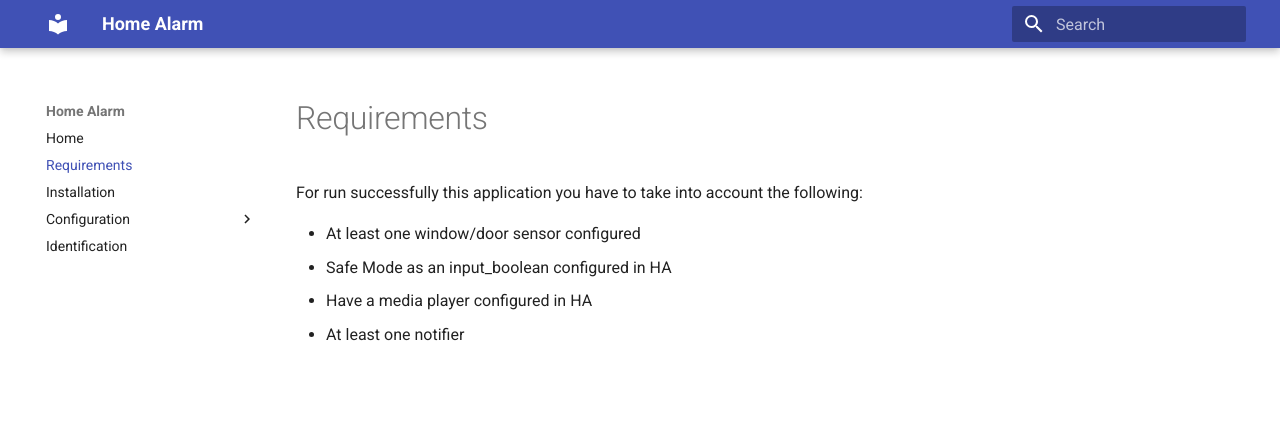
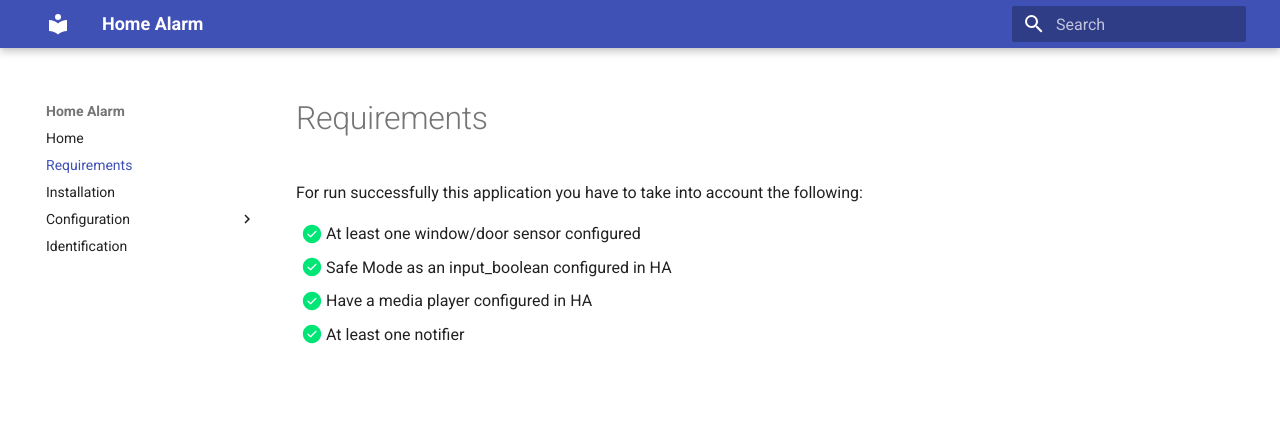
Before and after one commit to crserran/home-alarm, an MkDocs documentation site: the page built from docs/requirements.md, in a window 1280 px wide. Shown: the top 433 px of the page. Built offline with MkDocs 1.6.1 and Material for MkDocs 9.7.7, drawn with Linux system fonts in a browser that asks for light colours.

Commit message:
doc updated

```diff
--- a/docs/requirements.md
+++ b/docs/requirements.md
@@ -1,7 +1,7 @@
 # Requirements
 For run successfully this application you have to take into account the following:
 
-* At least one window/door sensor configured
-* Safe Mode as an input_boolean configured in HA
-* Have a media player configured in HA
-* At least one notifier
+* [x] At least one window/door sensor configured
+* [x] Safe Mode as an input_boolean configured in HA
+* [x] Have a media player configured in HA
+* [x] At least one notifier
--- a/mkdocs.yml
+++ b/mkdocs.yml
@@ -14,3 +14,8 @@ nav:
 markdown_extensions:
   - admonition
   - codehilite
+  - pymdownx.emoji:
+      emoji_index: !!python/name:pymdownx.emoji.twemoji
+      emoji_generator: !!python/name:pymdownx.emoji.to_svg
+  - pymdownx.tasklist:
+      custom_checkbox: true
```
Also changed, not shown: docs/identification.md (+1 -1 lines), docs/index.md (+1 -1 lines), docs/installation.md (+1 -1 lines).
